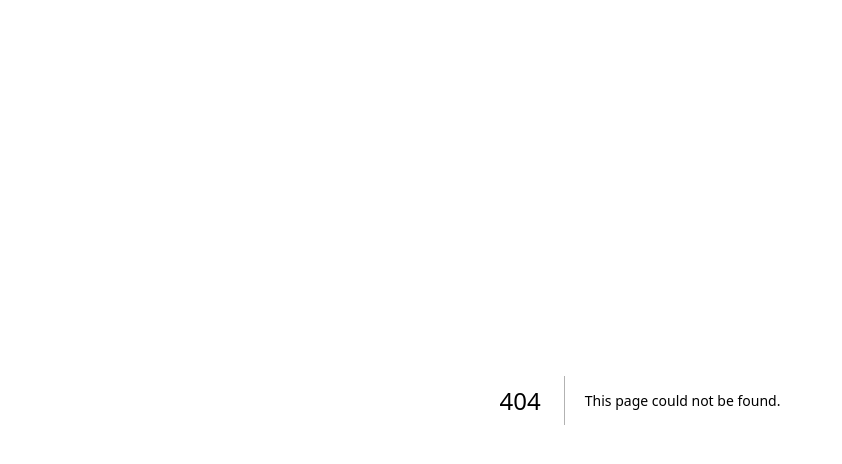
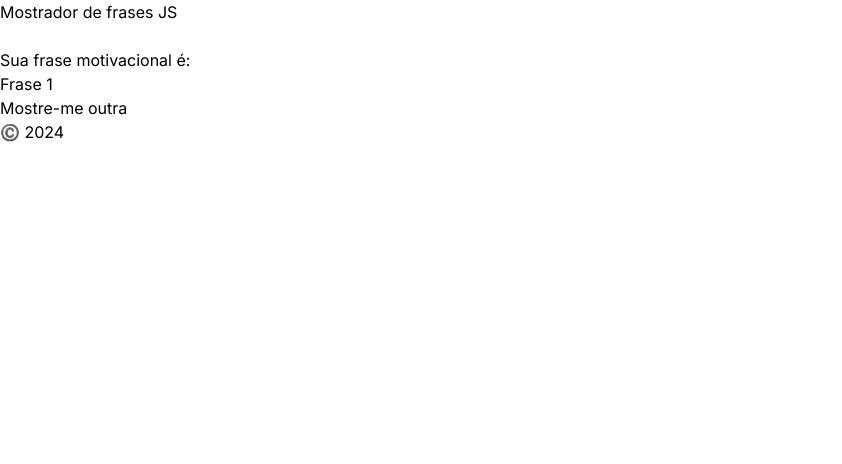
Before and after one commit to vinigofr/react-19, a Next.js app: page /examples/tree in a window 1280 px wide. Before the commit this address had no page. Shown: the top 464 px of the page, without its empty margins (0-842 px from the left). Built offline with nearby package versions, Linux system fonts and the light colour scheme.

Commit message:
add example of render and imports tree

```diff
--- /dev/null
+++ b/phrases.ts
@@ -0,0 +1,10 @@
+const phraseList = [
+  "Frase 1",
+  "Frase 2",
+  "Frase 3",
+  "Frase 4",
+  "Frase 5",
+  "Frase 6",
+]
+
+export default phraseList;
--- /dev/null
+++ b/src/app/components/Copyright.tsx
@@ -0,0 +1,3 @@
+export default function Copyright({ year }: { year: number | string }) {
+  return <p className='small'>©️ {year}</p>;
+}
--- /dev/null
+++ b/src/app/components/FancyText.tsx
@@ -0,0 +1,3 @@
+export default function FancyText({ text }: { text: string }) {
+  return <h3 className='fancy title'>{text}</h3>
+}
--- /dev/null
+++ b/src/app/components/PhraseGerenator.tsx
@@ -0,0 +1,21 @@
+'use client';
+
+import { useState } from 'react';
+import FancyText from './FancyText';
+import phraseList from '../../../phrases';
+
+
+export default function PhraseGenerator({ children }: any) {
+  const [index, setIndex] = useState(0);
+  const quote = phraseList[index];
+  const next = () => setIndex((index + 1) % phraseList.length);
+
+  return (
+    <>
+      <p>Sua frase motivacional é:</p>
+      <FancyText text={quote} />
+      <button onClick={next}>Mostre-me outra</button>
+      {children}
+    </>
+  );
+}
--- /dev/null
+++ b/src/app/examples/tree/page.tsx
@@ -0,0 +1,15 @@
+import Copyright from '@/app/components/Copyright';
+import FancyText from '@/app/components/FancyText';
+import PhraseGenerator from '@/app/components/PhraseGerenator';
+
+export default function Tree() {
+  return (
+    <>
+      <FancyText text="Mostrador de frases JS" />
+      <br />
+      <PhraseGenerator> {/*client component*/}
+        <Copyright year={2024} /> {/*server component*/}
+      </PhraseGenerator>
+    </>
+  );
+}
```
